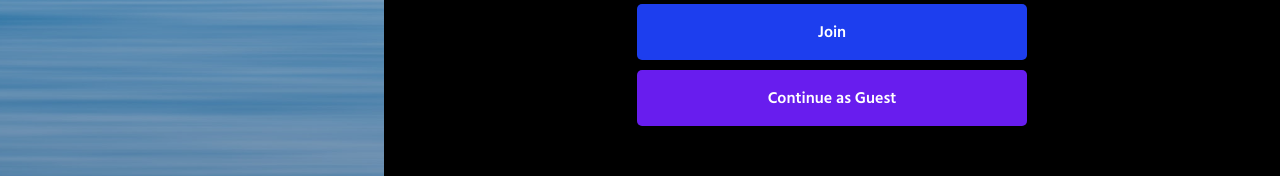
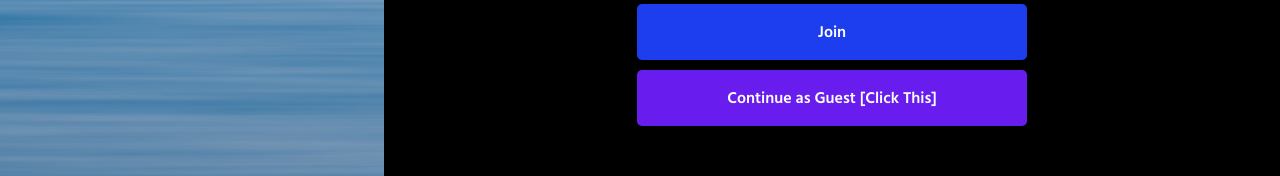
Before and after one commit to notTwitter/views, a React (Create React App) app: page /login in a window 1280 px wide. Shown: the part 497-673 px from the top of the page. Built offline with nearby package versions, Linux system fonts and the light colour scheme.

Commit message:
Front-end auth logic done!

```diff
--- a/src/Auth/Auth.tsx
+++ b/src/Auth/Auth.tsx
@@ -27,8 +27,8 @@ const Auth: FC = () => {
       // setIsLoggedIn(data.isLoggedIn);
     });
 
-  //Setting FAKE loading screen for 2 seconds <- Remove when coupling the backend
-  setTimeout(()=>{dispatch(setIsLoggedIn(false))}, 2000)
+  //Setting FAKE loading screen for 1 second. This is to simulate the time taken for the api call. <- Remove when coupling the backend + ONLY on the first time, when isLoggedIn is null
+  if(isLoggedIn===null){setTimeout(()=>{dispatch(setIsLoggedIn(false))}, 1000)}
 
   if(isLoggedIn===null){
     return(<LoadingScreen/>)
--- a/src/Common/LoadingScreen/LoadingScreen.tsx
+++ b/src/Common/LoadingScreen/LoadingScreen.tsx
@@ -1,8 +1,18 @@
+import twitterIcon from '../../Assets/twitterIconLarger.png'
 
 
 const LoadingScreen = () => {
   return (
-    <div>LoadingScreen</div>
+    <>
+      <img src={twitterIcon} alt="" style={{height:'100px'}}/>
+      <style>
+        {`
+        #root{
+          align-items: center;
+        }
+        `}
+      </style>
+    </>
   )
 }
 
--- a/src/Pages/Credentials/Login/Login.tsx
+++ b/src/Pages/Credentials/Login/Login.tsx
@@ -1,10 +1,14 @@
-import { Link } from "react-router-dom";
+import { Link, useNavigate } from "react-router-dom";
 import * as S from './Login.css'
 import { LOGIN_ROUTE, SERVER } from "../../../frontend.config";
+import { useRef } from "react";
+import { setIsLoggedIn } from "../../../StateManager/mainSlice";
+import { useDispatch } from "react-redux";
 
 const Login = () => {
 
-  //Referencing the input fields
+  const dispatch = useDispatch()
+  const navigate = useNavigate()
 
   //Login function
   const login = (e:React.FormEvent<HTMLFormElement>): void => {
@@ -17,12 +21,18 @@ const Login = () => {
      });
   };
 
+  //Continue as guest function
+  const useGuestAccount = () => {
+    dispatch(setIsLoggedIn(true))
+    navigate('/', {replace: false})
+  }
+
   return (
     /*
     * Note that we are now inside the 'S.InnerSection Component'. This component is a sibling to 'S.Title'
     */
     <>
-      <S.LoginForm>
+      <S.LoginForm onSubmit={(e)=> e.preventDefault()}>
         <S.InputContainer>
           <input type="text" name="username" />
           <label htmlFor="username">Username[Labels are buggy]</label>
@@ -33,7 +43,7 @@ const Login = () => {
         </S.InputContainer>
         <S.Button className="center" bgColor="#1D9AEE">Log in</S.Button>
         <S.Button className="center" bgColor="#1D3EEE">Join</S.Button>
-        <S.Button className="center" bgColor="#681DEE">Continue as Guest</S.Button>
+        <S.Button className="center" bgColor="#681DEE" onClick={useGuestAccount}>Continue as Guest [Click This]</S.Button>
       </S.LoginForm>
     </>
   )
```
Also changed, not shown: src/Assets/twitterIconLarger.png (added).
